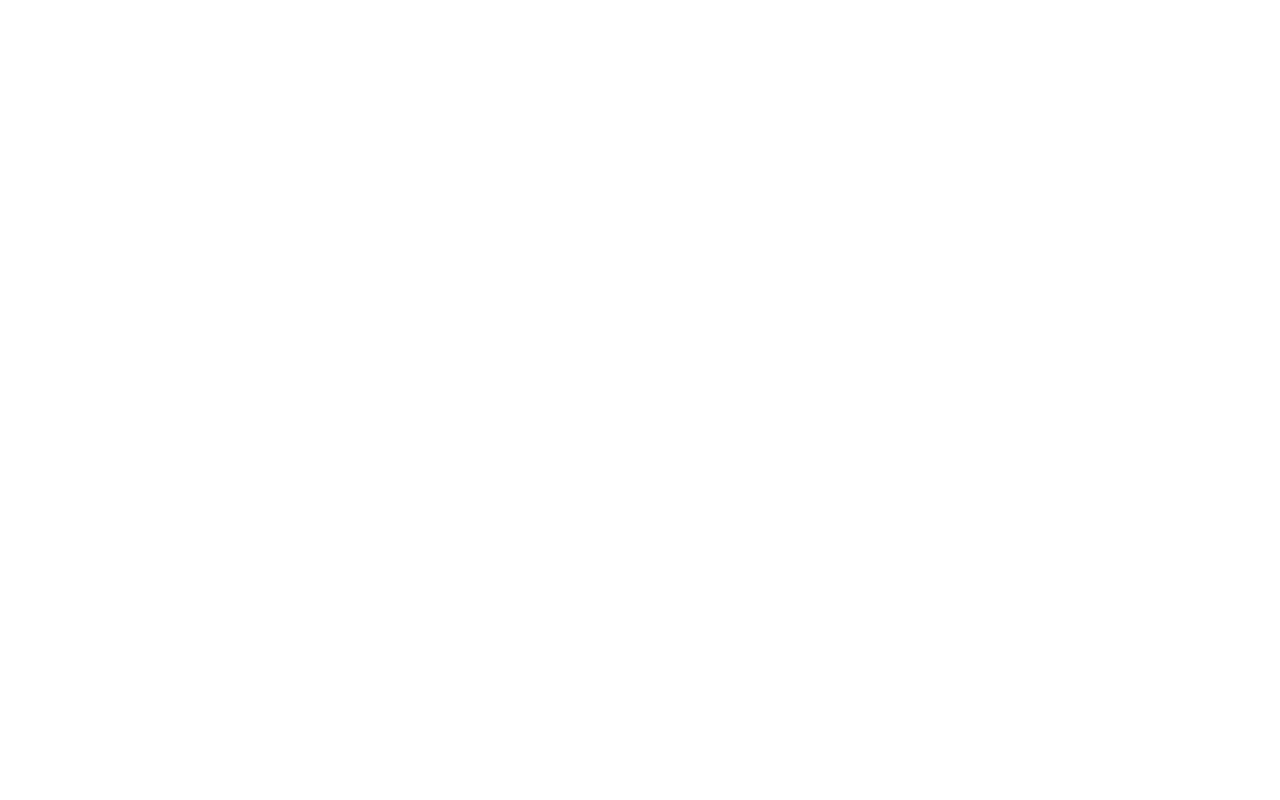
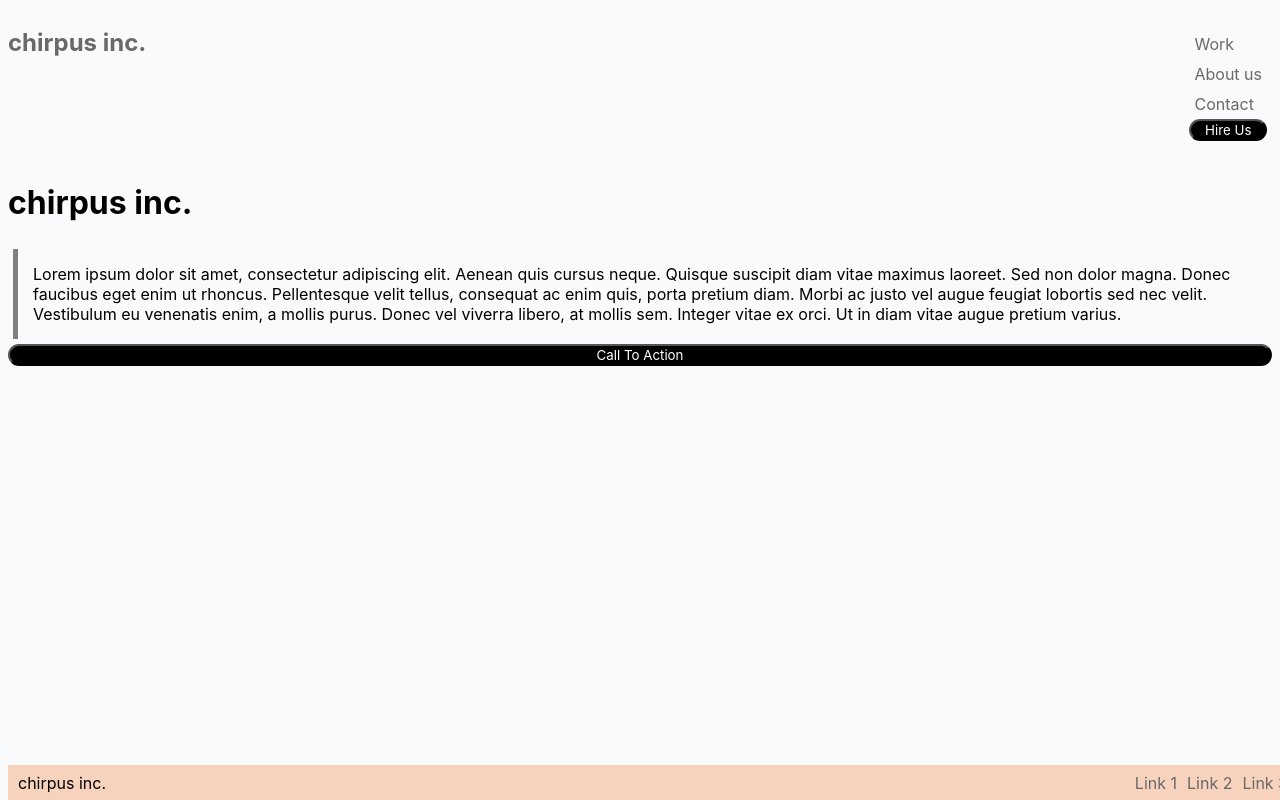
Before and after one commit to dwmcnealy91/Lab-2, a plain HTML site: page index.html in a window 1280 px wide. Drawn offline with Linux system fonts and the light colour scheme.

Commit message:
updated html css

```diff
--- a/index.html
+++ b/index.html
@@ -4,10 +4,68 @@
     <meta charset="UTF-8">
     <meta http-equiv="X-UA-Compatible" content="IE=edge">
     <meta name="viewport" content="width=device-width, initial-scale=1.0">
-    <title>Document</title>
+    <title>HTML/CSS Lab2</title>
     <link rel="stylesheet" href="style.css">
 </head>
 <body>
 
+<header>
+
+  <nav class="headerlink">
+
+    <h2>chirpus inc.</h2>
+
+  <ul>
+        <li><a href="#">Work</a></li>
+        <li><a href="#">About us</a></li>
+        <li><a href="#">Contact</a></li>
+
+        <button class="button1" type="button">Hire Us</button>
+    <!-- css media q needs own styling -->
+
+        <!-- use #FFF for color and needs rounded edges -->
+
+    </ul>
+
+
+  </nav>
+  </header>
+<main>
+    <h1>chirpus inc.</h1>
+    <p class="lorem">
+        Lorem ipsum dolor sit amet, consectetur adipiscing elit. Aenean quis cursus neque. Quisque suscipit diam vitae maximus laoreet. Sed non dolor magna. Donec faucibus eget enim ut rhoncus. Pellentesque velit tellus, consequat ac enim quis, porta pretium diam. Morbi ac justo vel augue feugiat lobortis sed nec velit. Vestibulum eu venenatis enim, a mollis purus. Donec vel viverra libero, at mollis sem. Integer vitae ex orci. Ut in diam vitae augue pretium varius.
+    </p>
+
+      <button class="button2" type="button">Call To Action</button>
+     <!-- use #FFF for color and needs rounded edges -->
+
+
+
+</main>
+
+
+     <div>
+      <span class="dot2"></span>
+      <span class="dot3"></span>
+      <span class="dot4"></span>
+    </div>
+
+
+
+     <footer>
+
+
+      <p>chirpus inc.</p>
+
+
+        <ul class="footerlink">
+        <li><a href="#">Link 1</a></li>
+        <li><a href="#">Link 2</a></li>
+        <li><a href="#">Link 3</a></li>
+        </ul>
+
+
+
+     </footer>
 </body>
 </html>
--- a/style.css
+++ b/style.css
@@ -0,0 +1,135 @@
+body {
+    font-family: -apple-system, BlinkMacSystemFont, 'Segoe UI', Roboto, Oxygen, Ubuntu, Cantarell, 'Open Sans', 'Helvetica Neue', sans-serif;
+    background-color: #f9fafc;
+}
+
+
+header {
+    display: flex;
+    flex-direction: column;
+    justify-content: space-between;
+    color: #69696a;
+    text-decoration: none;
+}
+
+.headerlink {
+    display: flex;
+    flex-direction: column;
+}
+
+main {
+    display: flex;
+    flex-direction: column;
+
+    justify-content: space-between;
+}
+
+.dot2 {
+    height: 100px;
+    width: 100px;
+    background-color: rgba(247, 136, 167, 0.6);
+    border-radius: 50%;
+    display: inline-block;
+    position: fixed;
+    bottom: 300px;
+    right: 550px;
+  }
+
+  .dot3 {
+    height: 50px;
+    width: 50px;
+    background-color: rgba(247, 193, 162, 0.7);
+    border-radius: 50%;
+    display: inline-block;
+  }
+
+  .dot4 {
+    height: 25px;
+    width: 25px;
+    background-color: rgba(207, 130, 213, 0.6);
+    border-radius: 50%;
+    display: inline-block;
+  }
+
+button {
+    font-family: -apple-system, BlinkMacSystemFont, 'Segoe UI', Roboto, Oxygen, Ubuntu, Cantarell, 'Open Sans', 'Helvetica Neue', sans-serif;
+    background-color: #000;
+    color: white;
+    border-radius: 15px;
+}
+
+h2 {
+    font-weight: bold;
+}
+
+ul {
+    list-style: none;
+   display: flex;
+   flex-direction: column;
+   padding: 5px;
+
+}
+
+.footerlink {
+    list-style-type: none;
+    display: flex;
+    flex-direction: row;
+    justify-content: space-between;
+}
+
+
+li {
+   padding: 5px;
+   display: flex;
+   flex-direction: row;
+
+
+}
+
+.lorem {
+    border-left: 5px solid gray ;
+    margin: 5px;
+    padding: 15px;
+}
+
+a {
+    color: #69696a;
+    text-decoration: none;
+}
+
+footer {
+    background-color: rgba(247, 193, 162, 0.7);
+    display: flex;
+    flex-direction: row;
+    justify-content: space-between;
+    align-items: center;
+    position: fixed;
+    height: 15px;
+    bottom: 0px;
+    width: 100%;
+    margin: 0px;
+    padding: 10px;
+    position: fixed;
+    bottom: 0px;
+}
+
+@media only screen and (min-width: 768px) {
+   .headerlink {
+       flex-direction: row;
+       justify-content: space-between;
+   }
+
+   .dot2 {
+       display: none;
+   }
+
+   .dot3 {
+       display: none;
+   }
+
+   .dot4 {
+       display: none;
+   }
+
+
+}
```
